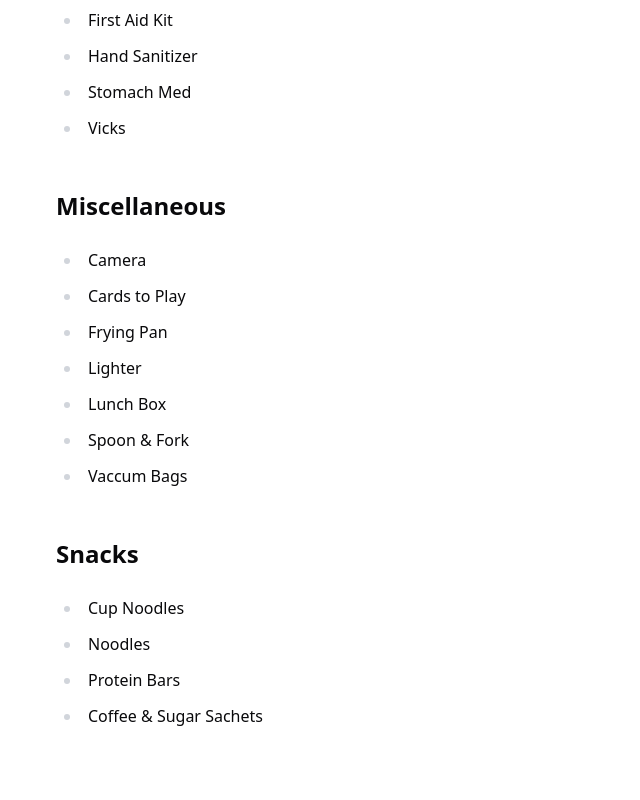
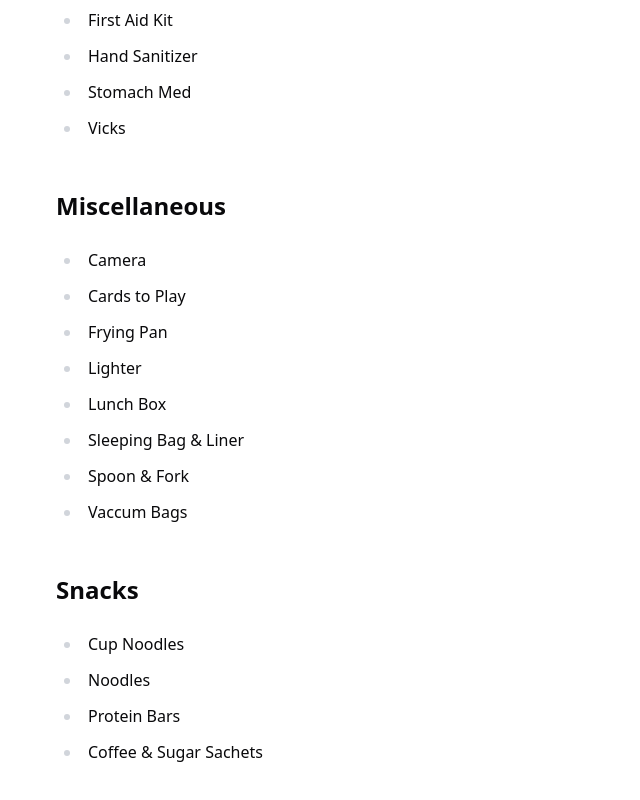
Before and after one commit to nrjdalal/v0.nrjdalal.com, a Next.js app: page /blog/hiking-gear in a window 1280 px wide. Shown: the part 2122-2922 px from the top of the page, without its empty margins (0-640 px from the left). Built offline with nearby package versions, Linux system fonts and the light colour scheme; no server answers.

Commit message:
added hiking gear

```diff
--- a/src/app/(mdx)/blog/hiking-gear/page.mdx
+++ b/src/app/(mdx)/blog/hiking-gear/page.mdx
@@ -75,6 +75,7 @@ export const metadata = {
 - Frying Pan
 - Lighter
 - Lunch Box
+- Sleeping Bag & Liner
 - Spoon & Fork
 - Vaccum Bags
 
```
